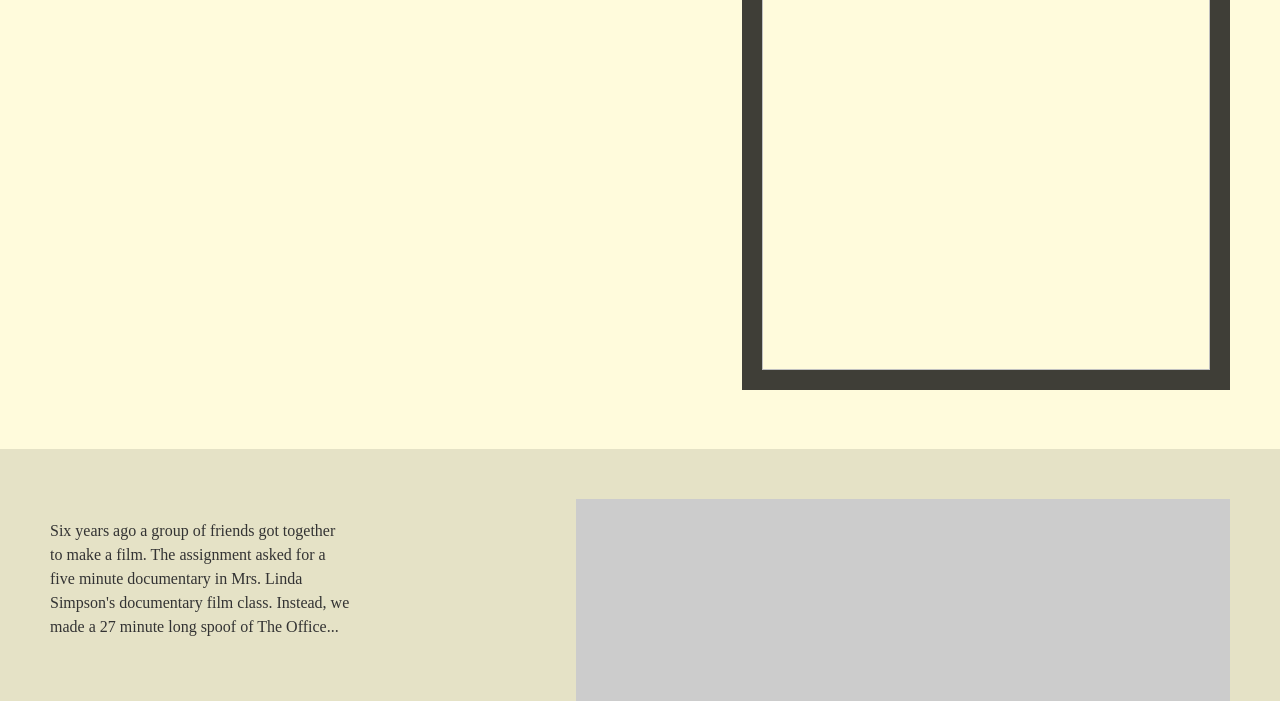
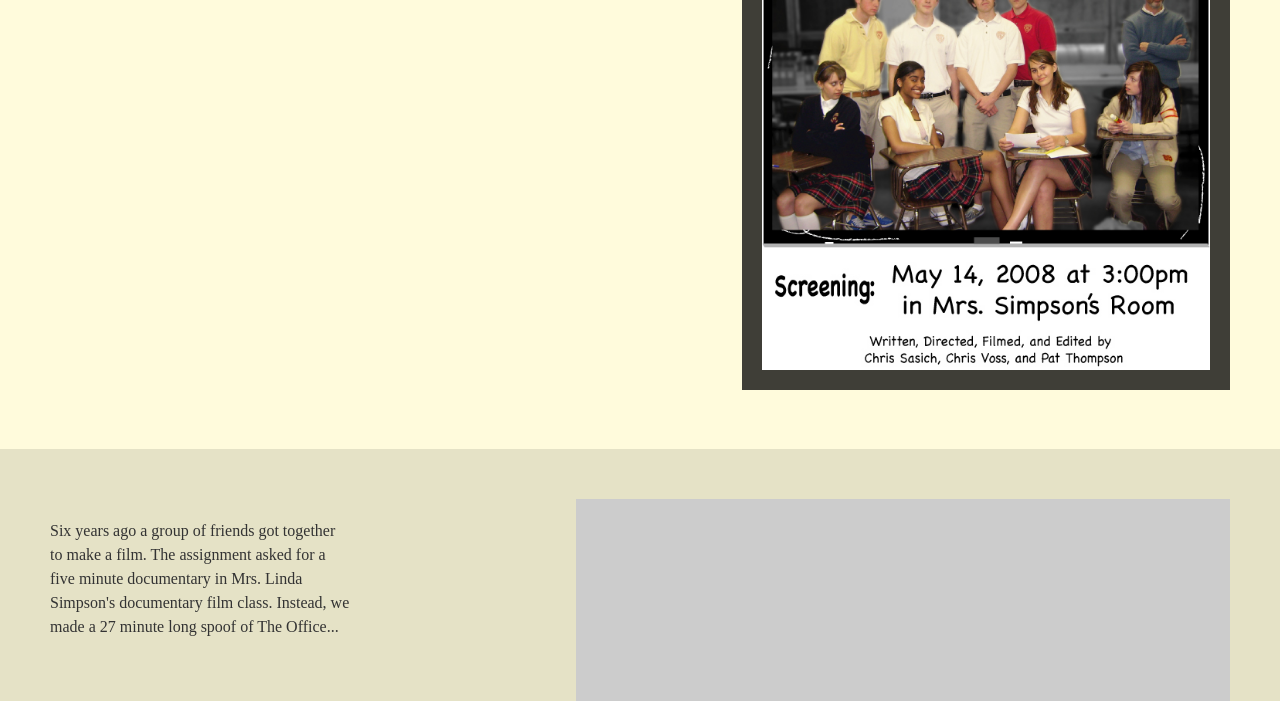
Before and after one commit to dylntrnr/ourclassroom.org, a plain HTML site: page index.html in a window 1280 px wide. Shown: the part 271-972 px from the top of the page. Drawn offline with Linux system fonts and the light colour scheme; placeholder pictures from the web are drawn by us.

Commit message:
-n fixing poster and font weight

```diff
--- a/index.html
+++ b/index.html
@@ -12,7 +12,7 @@
         <meta name="description" content="">
         <meta name="viewport" content="width=device-width">
         <!-- Place favicon.ico and apple-touch-icon.png in the root directory -->
-        <link rel="stylesheet" href="styles/4be7c48a.main.css">
+        <link rel="stylesheet" href="styles/39e4be76.main.css">
         <script src="scripts/vendor/d7100892.modernizr.js"></script>
     </head>
     <body class="tk-proxima-nova">
@@ -26,7 +26,7 @@
             <div class="introText">
             <div class="title">The Classroom:<br>Six Years Later</div>
             <div class="subtitle">A nostalgic look back, in honor of a great friend.</div></div>
-            <img class="poster" src="/styles/The-Classroom-Poster-2.jpg" width="448" height="571">
+            <img class="poster" src="/images/258807e7.The-Classroom-Poster-2.jpg" width="448" height="571">
           </div>
           <div class="page" id="page2">
             <div class="text">
--- /dev/null
+++ b/styles/39e4be76.main.css
@@ -0,0 +1 @@
+html{font-size:62.5%}body{background:#fafafa;color:#333;width:100%;margin:0 auto;font-weight:100;font-size:1.6rem}.hero-unit{margin:50px auto 0;width:300px;font-size:18px;font-weight:200;line-height:30px;background-color:#eee;border-radius:6px;padding:60px}.hero-unit h1{font-size:60px;line-height:1;letter-spacing:-1px}.browsehappy{margin:.2em 0;background:#ccc;color:#000;padding:.2em 0}.container{max-width:100%;margin:0 auto}.page{height:620px;padding:50px}.text{float:left;height:100%;padding-top:2rem}.description{width:30rem;line-height:1.5;font-weight:300}.video-title{font-size:7.2rem;margin-top:10rem}.page .video{float:right}#page1{background-color:#fffbdc}.introText{float:left}.title{font-size:7.2rem}.subtitle{line-height:1.5;margin:1rem 0;font-size:2.1rem}.poster{border:20px solid #3f3e37;float:right}#page2{background-color:#e5e2c6}#page3{background-color:#bfbca5}#page4{background-color:#7f7d6e}#page5{background-color:#3f3e37;color:#fffbdc}
--- a/styles/4be7c48a.main.css
+++ /dev/null
@@ -1 +0,0 @@
-html{font-size:62.5%}body{background:#fafafa;color:#333;width:100%;margin:0 auto;font-weight:100;font-size:1.6rem}.hero-unit{margin:50px auto 0;width:300px;font-size:18px;font-weight:200;line-height:30px;background-color:#eee;border-radius:6px;padding:60px}.hero-unit h1{font-size:60px;line-height:1;letter-spacing:-1px}.browsehappy{margin:.2em 0;background:#ccc;color:#000;padding:.2em 0}.container{max-width:100%;margin:0 auto}.page{height:620px;padding:50px}.text{float:left;height:100%;padding-top:2rem}.description{width:30rem;line-height:1.5}.video-title{font-size:7.2rem;margin-top:10rem}.page .video{float:right}#page1{background-color:#fffbdc}.introText{float:left}.title{font-size:7.2rem}.subtitle{line-height:1.5;margin:1rem 0;font-size:2.1rem}.poster{border:20px solid #3f3e37;float:right}#page2{background-color:#e5e2c6}#page3{background-color:#bfbca5}#page4{background-color:#7f7d6e}#page5{background-color:#3f3e37;color:#fffbdc}
```
Also changed, not shown: images/258807e7.The-Classroom-Poster-2.jpg (added).
